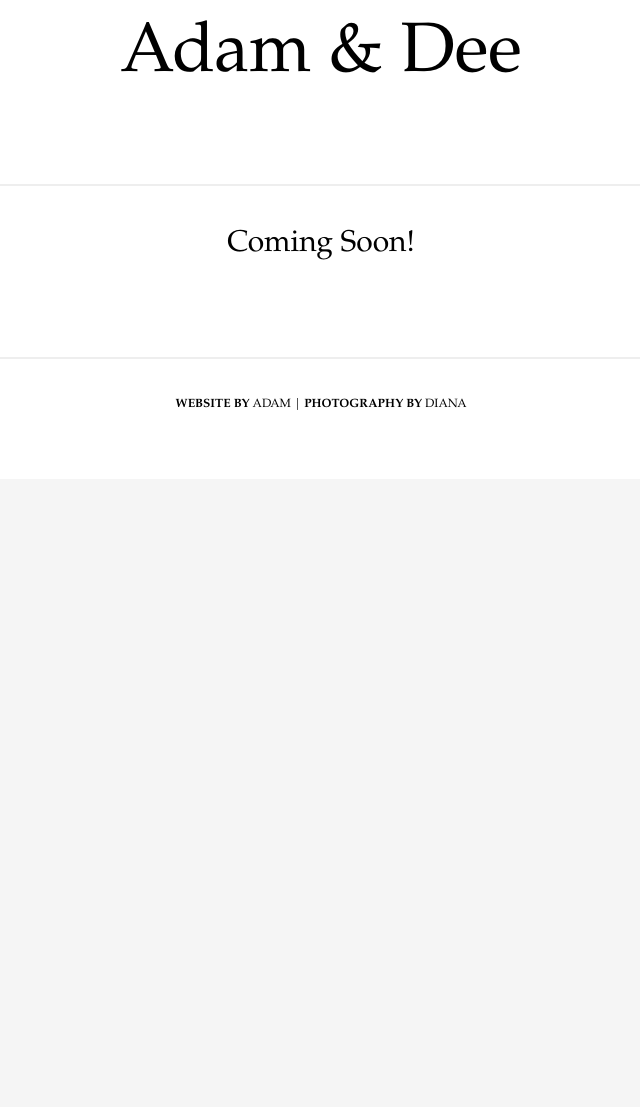
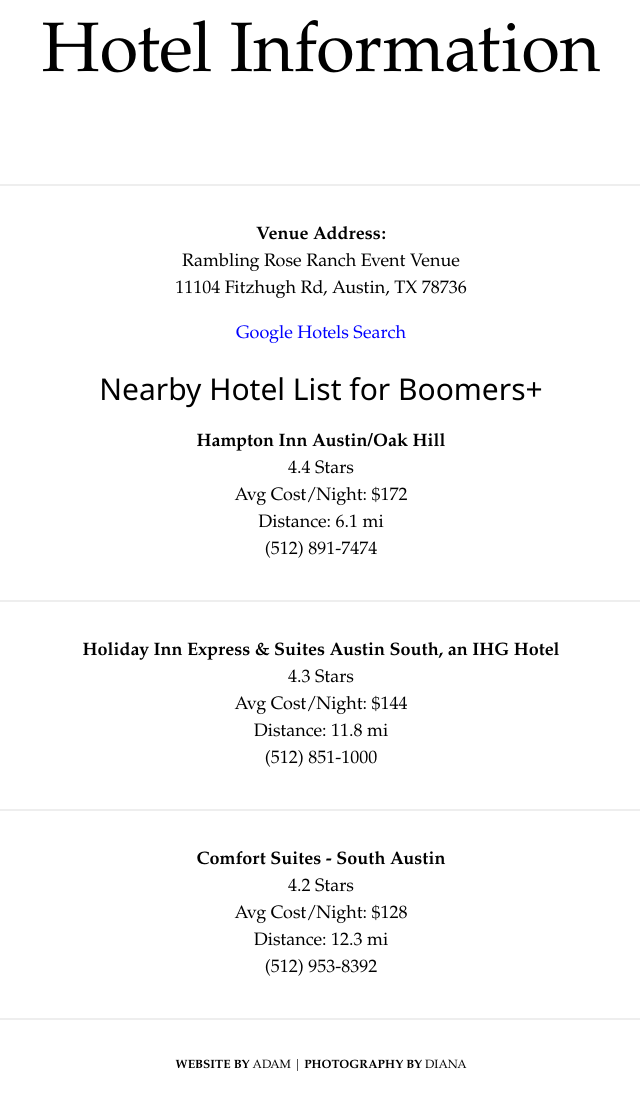
Before and after one commit to Adam-Devv/bandelfloreswedding, a plain HTML site: page travelLodge.html in a window 1280 px wide. Shown: the part 197-1304 px from the top of the page, without its empty margins (319-959 px from the left). Before the commit the page ends 800 px from the top, so only its background shows below. Drawn offline with nearby package versions, Linux system fonts and the light colour scheme.

Commit message:
travel page

```diff
--- a/placeholder.html
+++ b/travelLodge.html
@@ -27,7 +27,7 @@
 								 <a href="placeholder.html">Registry</a>
 							 </li>
 							 <li>
-								 <a href="placeholder.html">Travel + Lodging</a>
+								 <a href="travelLodge.html">Travel + Lodging</a>
 							 </li>
 							 <li>
 								 <a href="placeholder.html">RSVP</a>
@@ -48,7 +48,7 @@
 							<a href="placeholder.html">Registry</a>
 						</li>
 						<li>
-							<a href="placeholder.html">Travel + Lodging</a>
+							<a href="travelLodge.html">Travel + Lodging</a>
 						</li>
 						<li>
 							<a href="placeholder.html">RSVP</a>
@@ -59,7 +59,7 @@
 				  <header id = "mainPageHeader" class="w3-center">
 						<h1>
 							<a href = "index.html">
-								<span>Adam & Dee</span>
+								<span>Hotel Information</span>
 							</a>
 						</h1>
 				 </header>
@@ -69,7 +69,47 @@
 						<div id = "mainPageContent" class = "w3-center">
 
 							 <hr>
-<span style = "font-size: 30px;">Coming Soon!</span><br><br><br>
+
+							 <!-- <img src = "/images/hotels1.jpg"> -->
+
+
+							 <p><b>Venue Address:</b><br>
+							 Rambling Rose Ranch Event Venue<br>
+							 11104 Fitzhugh Rd, Austin, TX 78736</p>
+							 <p><a style = "color: blue;"href = "https://www.google.com/travel/hotels?gsas=1&rp=CgRYAGAAOAGAAgGKAh9ob3RlbHMgbmVhciByYW1ibGluZyByb3NlIHZlbnVl&q=hotels%20near%20rambling%20rose%20venue&ved=0CAAQ5JsGahcKEwjIg6mQsqP0AhUAAAAAHQAAAAAQAg&hl=en-US&gl=us&g2lb=4597339%2C4644488%2C4270442%2C4640247%2C4659631%2C4317915%2C4371335%2C4673457%2C4645480%2C4258168%2C4624411%2C4605862%2C2503781%2C4641139%2C4401769%2C2502548%2C4419364%2C4306835%2C2503771%2C4596364%2C4270859%2C4291517%2C4284970&utm_campaign=sharing&utm_medium=link&utm_source=htls&ts=CAESBgoCCAMQARprCk0SITofUmFtYmxpbmcgUm9zZSBSYW5jaCBFdmVudCBWZW51ZRooChIJGAzgqQMYPkARENaiT-6BWMASEgnS4sRKl1I-QBEQVp5PzHNYwBIaEhQKBwjmDxAKGAESBwjmDxAKGAIYATICCAEqCwoHKAE6A1VTRBoA&ap=MAI">Google Hotels Search</a></p>
+
+							 <h2>Nearby Hotel List for Boomers+</h2>
+							 <ul style = "list-style-type: none; padding: 0;">
+							 	<li>
+							 		<b>Hampton Inn Austin/Oak Hill</b><br>
+							 		4.4 Stars<br>
+							 		Avg Cost/Night: $172<br>
+							 		Distance: 6.1 mi<br>
+							 		(512) 891-7474<br>
+							 	</li><hr>
+							 	<li>
+							 		<b>Holiday Inn Express & Suites Austin South, an IHG Hotel</b><br>
+							 		4.3 Stars<br>
+							 		Avg Cost/Night: $144<br>
+							 		Distance: 11.8 mi<br>
+							 		(512) 851-1000<br>
+
+							 	</li><hr>
+							 	<li>
+							 		<b>Comfort Suites - South Austin</b><br>
+							 		4.2 Stars<br>
+							 		Avg Cost/Night: $128<br>
+							 		Distance: 12.3 mi<br>
+							 		(512) 953-8392<br>
+							 	</li>
+							 </ul>
+
+
+
+
+
+
+
 							 <!-- Footer -->
 							 <hr>
 							 <p class="w3-small"><span style = "font-weight: bold;">WEBSITE BY</span> ADAM   |   <span style = "font-weight: bold;">PHOTOGRAPHY BY</span> DIANA</p>
```
Also changed, not shown: index.html (+2 -2 lines), photos.html (+2 -2 lines).
